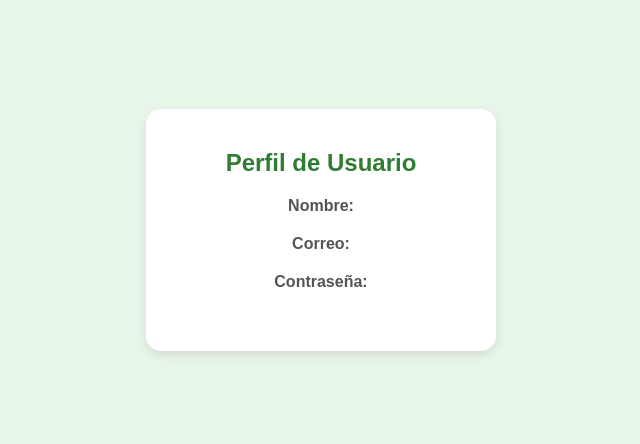
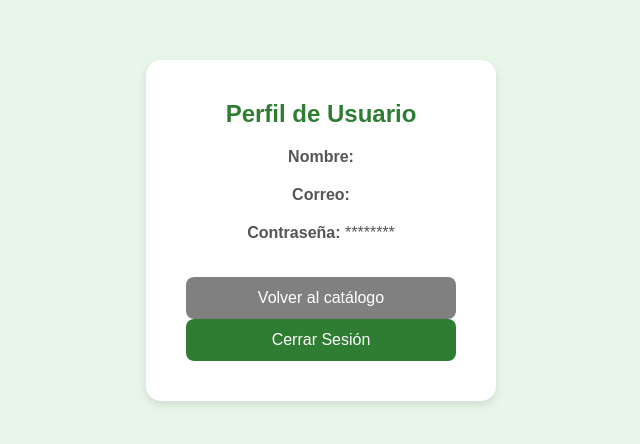
Before and after one commit to DaxterMcPain/proyecto, a React (Vite) app in the folder projectoweb/: page /perfil in a window 1280 px wide. Shown: the part 170-614 px from the top of the page, without its empty margins (319-959 px from the left). Built offline with nearby package versions, Linux system fonts and the light colour scheme.

Commit message:
Enhance Perfil component with navigation and secure passwordSe implemento la visualizacion del perfil y se censuro la contraseña
Added navigation and improved password security.

```diff
--- a/projectoweb/src/pages/Perfil.jsx
+++ b/projectoweb/src/pages/Perfil.jsx
@@ -1,7 +1,8 @@
-import { useLocation } from "react-router-dom";
+import { useLocation, useNavigate } from "react-router-dom";
 
 function Perfil() {
     const location = useLocation();
+    const navigate = useNavigate();
 
     const usuario = location.state;
 
@@ -12,7 +13,24 @@ function Perfil() {
 
                 <p><strong>Nombre:</strong> {usuario?.name}</p>
                 <p><strong>Correo:</strong> {usuario?.email}</p>
-                <p><strong>Contraseña:</strong> {usuario?.password}</p>
+                <p><strong>Contraseña:</strong> ********</p>
+
+               <button
+                    className="back"
+                    onClick={() => navigate("/")}
+                >
+                    Volver al catálogo
+                </button>
+
+                <button
+                    onClick={() => {
+                        localStorage.removeItem("currentUser");
+                        navigate("/");
+                    }}
+                >
+                    Cerrar Sesión
+                </button>
+
             </div>
         </div>
     );
```
